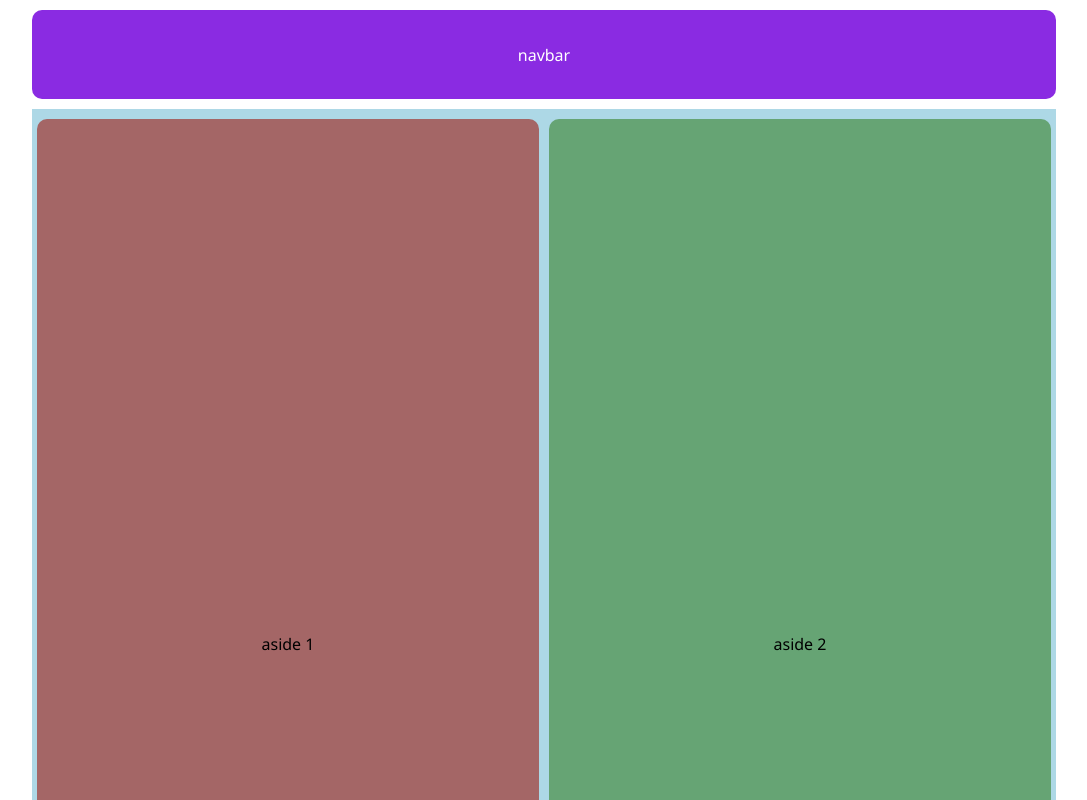
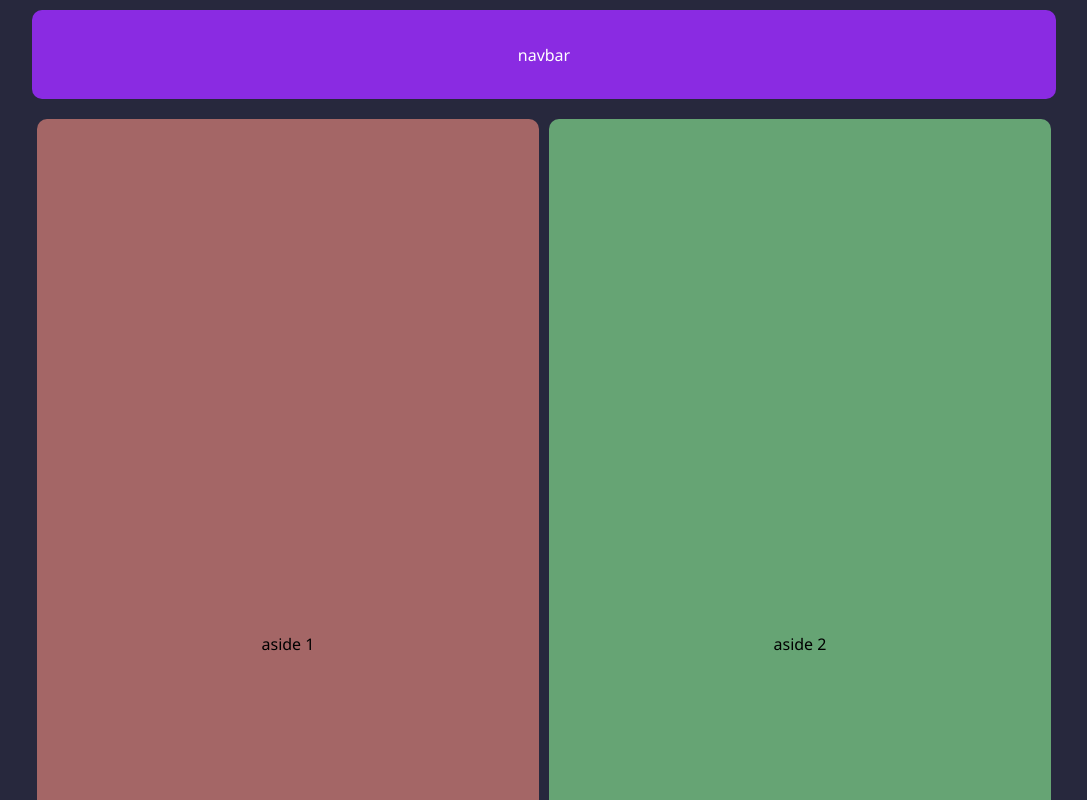
Before and after one commit to seb-ohara/responsive-web-practice, a plain HTML site: page index.html in a window 1280 px wide. Shown: the top 800 px of the page, without its empty margins (96-1183 px from the left). Drawn offline with Linux system fonts and the light colour scheme.

Commit message:
small changes to color

```diff
--- a/styles.css
+++ b/styles.css
@@ -8,6 +8,7 @@ body{
     flex-direction: column;
     height: 1200px;
     align-items: center;
+    background-color: rgb(39, 40, 61);
 }
 #nav{
     background-color: blueviolet;
@@ -21,7 +22,6 @@ body{
     border-radius: 10px;
 }
 #main{
-    background-color: lightblue;
     width: 80%;
     height: 100%;
     margin-bottom: 20px;
```
